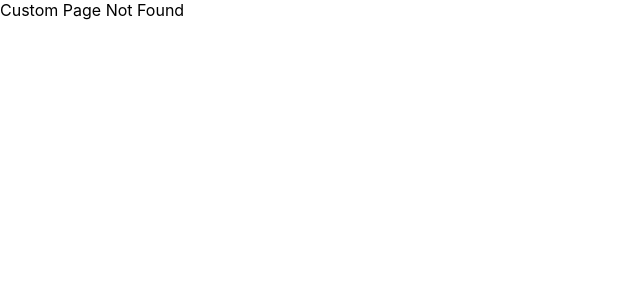
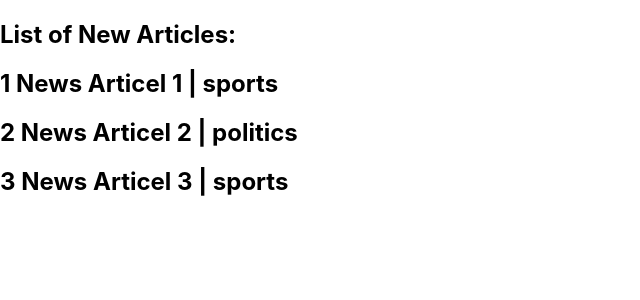
Before and after one commit to haris0/basic-nextjs-ts, a Next.js app: page /news in a window 1280 px wide. Before the commit this address had no page. Shown: the top 300 px of the page, without its empty margins (0-640 px from the left). Built offline with nearby package versions, Linux system fonts and the light colour scheme; data requests are answered from the project's data file.

Commit message:
implement ssr, getServerSideProps

```diff
--- a/components/users/userCard.tsx
+++ b/components/users/userCard.tsx
@@ -1,7 +1,7 @@
-import { UserType } from '../../types';
+import { User } from '../../types';
 
 type props ={
-  user: UserType
+  user: User
 }
 
 const UserCard = ({ user }: props) => (
--- a/db.json
+++ b/db.json
@@ -1,4 +1,24 @@
 {
+  "News": [
+    {
+      "id": 1,
+      "title": "News Articel 1",
+      "description": "Description 1",
+      "category": "sports"
+    },
+    {
+      "id": 2,
+      "title": "News Articel 2",
+      "description": "Description 2",
+      "category": "politics"
+    },
+    {
+      "id": 3,
+      "title": "News Articel 3",
+      "description": "Description 3",
+      "category": "sports"
+    }
+  ],
   "product": [
     {
       "id": 1,
--- a/pages/index.tsx
+++ b/pages/index.tsx
@@ -31,6 +31,10 @@ const Home: NextPage = () => {
       >
         Product
       </button>
+      <br />
+      <Link href="/news" passHref>
+        <button type="button">News</button>
+      </Link>
     </>
   );
 };
--- /dev/null
+++ b/pages/news/index.tsx
@@ -0,0 +1,28 @@
+import type { GetServerSideProps, NextPage } from 'next';
+import { Articl } from '../../types';
+
+export const getServerSideProps: GetServerSideProps = async () => {
+  const response = await fetch('http://localhost:4000/News');
+  const data: Articl[] = await response.json();
+
+  return {
+    props: {
+      articles: data,
+    },
+  };
+};
+
+const NewsArticelList: NextPage<{ articles: Articl[] }> = ({ articles }) => (
+  <>
+    <h2>List of New Articles:</h2>
+    { articles.map((article) => (
+      <div key={article.id}>
+        <h2>
+          {article.id} {article.title} | {article.category}
+        </h2>
+      </div>
+    ))}
+  </>
+);
+
+export default NewsArticelList;
--- a/pages/posts/[postSlug].tsx
+++ b/pages/posts/[postSlug].tsx
@@ -4,7 +4,7 @@ import type {
   NextPage,
 } from 'next';
 import { useRouter } from 'next/router';
-import { PostType } from '../../types';
+import { Post } from '../../types';
 
 export const getStaticPaths: GetStaticPaths = async () => ({
   paths: [
@@ -18,7 +18,7 @@ export const getStaticPaths: GetStaticPaths = async () => ({
 export const getStaticProps: GetStaticProps = async (context) => {
   const { params } = context;
   const response = await fetch(`https://jsonplaceholder.typicode.com/posts/${params?.postSlug}`);
-  const data: PostType = await response.json();
+  const data: Post = await response.json();
 
   if (!data.id) {
     return { notFound: true };
@@ -33,7 +33,7 @@ export const getStaticProps: GetStaticProps = async (context) => {
   };
 };
 
-const PostDetail: NextPage<{ post: PostType}> = ({ post }) => {
+const PostDetail: NextPage<{ post: Post}> = ({ post }) => {
   const router = useRouter();
 
   return (
--- a/pages/posts/index.tsx
+++ b/pages/posts/index.tsx
@@ -1,11 +1,11 @@
 import type { NextPage } from 'next';
 import { GetStaticProps } from 'next';
 import Link from 'next/link';
-import { PostType } from '../../types';
+import { Post } from '../../types';
 
 export const getStaticProps: GetStaticProps = async () => {
   const response = await fetch('https://jsonplaceholder.typicode.com/posts');
-  const data: PostType[] = await response.json();
+  const data: Post[] = await response.json();
 
   return {
     props: {
@@ -14,7 +14,7 @@ export const getStaticProps: GetStaticProps = async () => {
   };
 };
 
-const PostList: NextPage<{ posts: PostType[] }> = ({ posts }) => (
+const PostList: NextPage<{ posts: Post[] }> = ({ posts }) => (
   <>
     <h1>List of Posts</h1>
     {posts.map((post) => (
--- a/pages/product/[productSlug]/index.tsx
+++ b/pages/product/[productSlug]/index.tsx
@@ -4,7 +4,7 @@ import type {
   GetStaticProps,
   NextPage,
 } from 'next';
-import { ProductType } from '../../../types';
+import { Product } from '../../../types';
 
 export const getStaticPaths: GetStaticPaths = () => ({
   paths: [{ params: { productSlug: '1' } }],
@@ -15,7 +15,7 @@ export const getStaticProps: GetStaticProps = async (context) => {
   const { params } = context;
   console.log(`Regenerating ProductList ${params?.productSlug}`);
   const response = await fetch(`http://localhost:4000/product/${params?.productSlug}`);
-  const data: ProductType = await response.json();
+  const data: Product = await response.json();
 
   return {
     props: {
@@ -25,7 +25,7 @@ export const getStaticProps: GetStaticProps = async (context) => {
   };
 };
 
-const ProducDetail: NextPage<{ product: ProductType }> = ({ product }) => {
+const ProducDetail: NextPage<{ product: Product }> = ({ product }) => {
   const router = useRouter();
   const { productSlug } = router.query;
 
--- a/pages/users/index.tsx
+++ b/pages/users/index.tsx
@@ -1,13 +1,13 @@
 import type { NextPage } from 'next';
 import { GetStaticProps } from 'next';
 import dynamic from 'next/dynamic';
-import { UserType } from '../../types';
+import { User } from '../../types';
 
 const UserCard = dynamic(() => import('../../components/users/userCard'));
 
 export const getStaticProps: GetStaticProps = async () => {
   const response = await fetch('https://jsonplaceholder.typicode.com/users');
-  const data: UserType[] = await response.json();
+  const data: User[] = await response.json();
 
   return {
     props: {
@@ -16,7 +16,7 @@ export const getStaticProps: GetStaticProps = async () => {
   };
 };
 
-const UserList: NextPage<{ users: UserType[] }> = ({ users }) => (
+const UserList: NextPage<{ users: User[] }> = ({ users }) => (
   <div>
     <h1>User List</h1>
     <ul>
```
Also changed, not shown: pages/product/index.tsx (+4 -4 lines), types/index.ts (+10 -3 lines).
